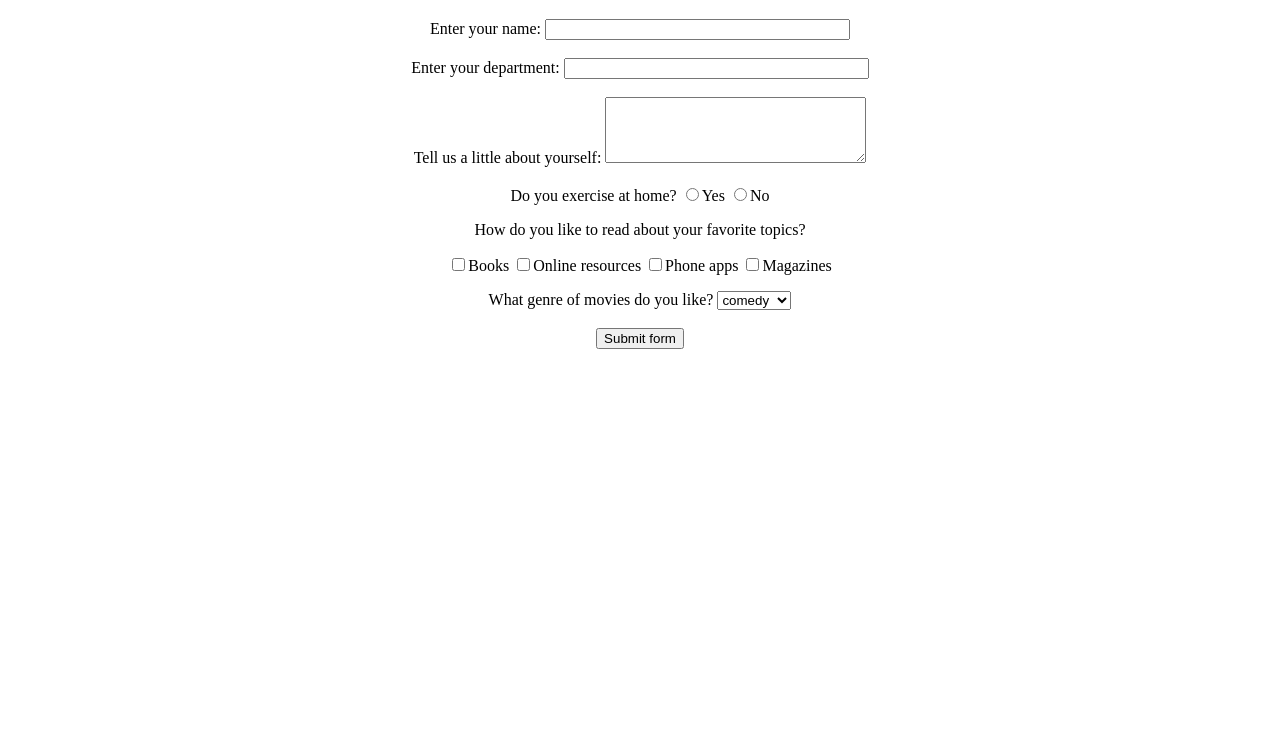
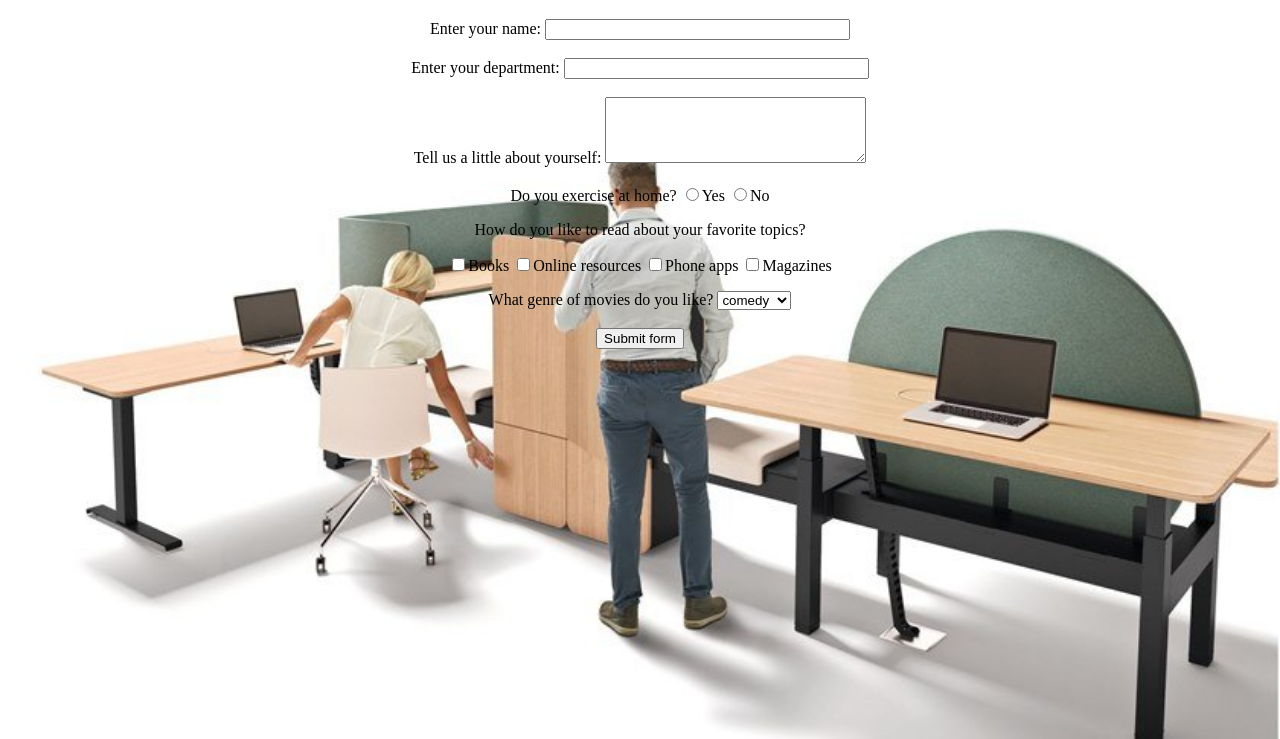
Before and after one commit to AmirRafi/my-fourth-repo, a plain HTML site: page index.html in a window 1280 px wide. Shown: the part 61-800 px from the top of the page. Drawn offline with Linux system fonts and the light colour scheme.

Commit message:
background image

```diff
--- a/index.html
+++ b/index.html
@@ -5,6 +5,14 @@
 <head>
 <title>Employee Interests Survey</title>
 <link rel="shortcut icon" href="amirvai.jpg" type="image/x-icon">
+<title>Full screen image</title>
+<style type="text/css">
+body{
+    background-image: url(work.jpg);
+    background-size: cover;
+    background-attachment: fixed;
+    }
+</style>
 </head>
 <body>
 <!-- as it is a survey form, we will need to submit the details, hence we use form -->
```
Also changed, not shown: work.jpg (added).
